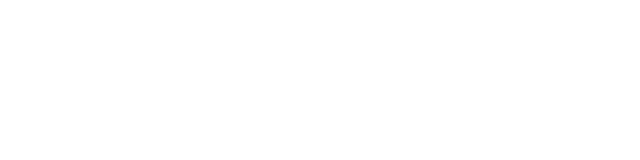
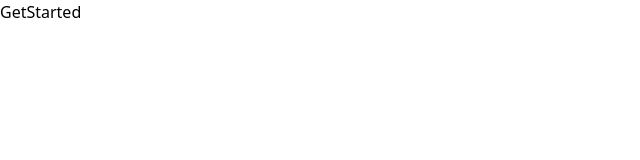
Before and after one commit to AliAsgharWork/HEPCA-Frontend, a React (Vite) app: page /getstarted in a window 1280 px wide. Before the commit this address had no page. Shown: the top 160 px of the page, without its empty margins (0-640 px from the left). Built offline with nearby package versions, Linux system fonts and the light colour scheme.

Commit message:
Linked Get Started

```diff
--- a/src/App.jsx
+++ b/src/App.jsx
@@ -45,13 +45,14 @@
 
 import React from "react";
 import { BrowserRouter, Routes, Route } from "react-router-dom";
-import Home from "./pages/Home";
+import { Home, GetStarted } from "./pages";
 
 function App() {
   return (
     <BrowserRouter>
       <Routes>
         <Route path="/" element={<Home />} />
+        <Route path="/getstarted" element={<GetStarted />} />
       </Routes>
     </BrowserRouter>
   );
--- /dev/null
+++ b/src/pages/GetStarted.jsx
@@ -0,0 +1,7 @@
+import React from "react";
+
+const GetStarted = () => {
+  return <div>GetStarted</div>;
+};
+
+export default GetStarted;
--- /dev/null
+++ b/src/pages/index.js
@@ -0,0 +1,4 @@
+import Home from "./Home";
+import GetStarted from "./GetStarted";
+
+export { Home, GetStarted };
```
